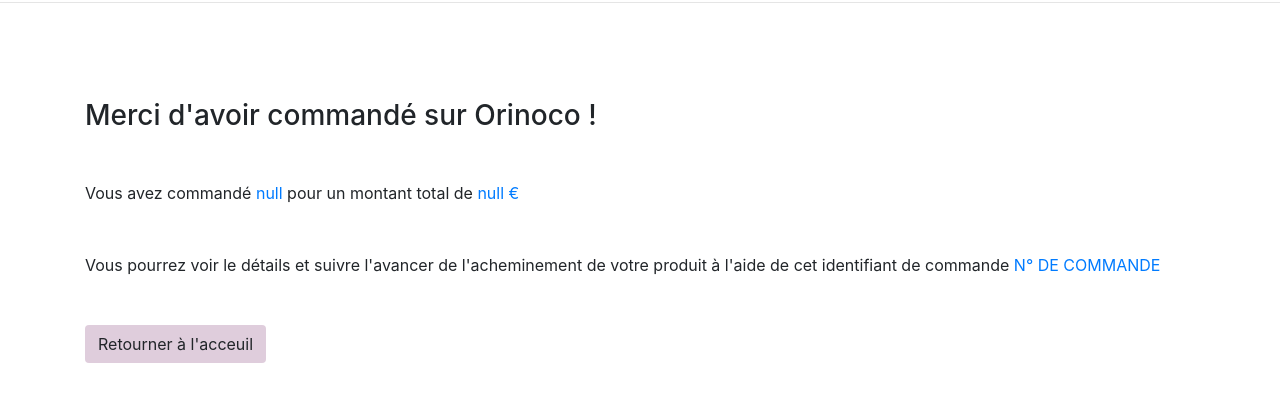
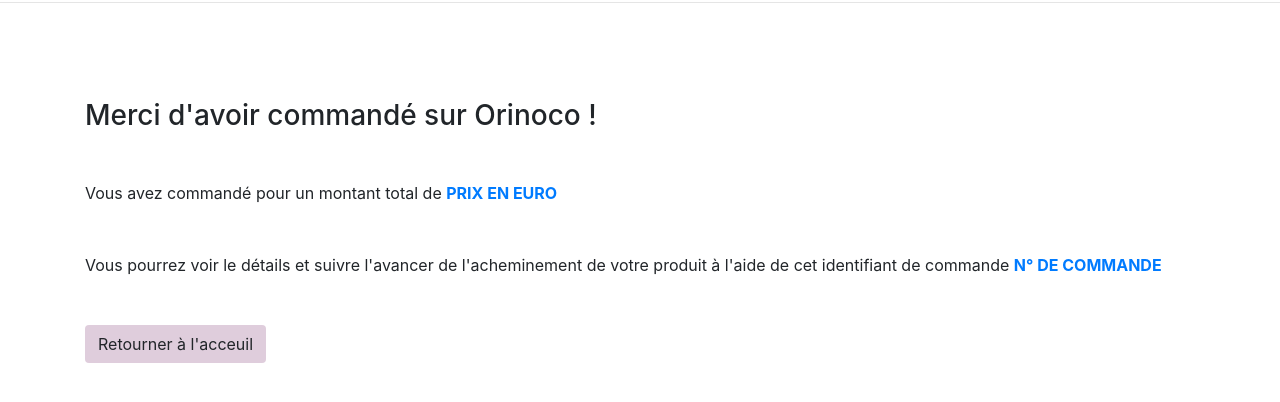
Before and after one commit to Ryatsune/Orinoco, a plain HTML site: page front-end/confirmation.html in a window 1280 px wide. Shown: the part 236-638 px from the top of the page. Drawn offline with nearby package versions, Linux system fonts and the light colour scheme.

Commit message:
remove spaces

```diff
--- a/front-end/confirmation.html
+++ b/front-end/confirmation.html
@@ -16,9 +16,7 @@
     <title>Orinoco - Confirmation de commande</title>
 </head>
 <body>
-
     <header>
-
         <nav class="navbar navbar-expand-lg navbar-light">
             <a href="index.html" class="text-decoration-none text-body col-auto col-md-10">
               <img src="../back-end/images/logo.png" alt="logo orinoco">
@@ -41,11 +39,9 @@
               </ul>
             </div>
           </nav>
-
     </header>
 
     <main class="mt-5 pt-5">
-
         <div>
             <div class="w-auto text-center mb-5">
                 <h1 class="mb-4">Récapitulatif de commande</h1>
@@ -53,23 +49,18 @@
             </div>
             <div class="container pt-5">
                 <p class="h3 mb-5">Merci d'avoir commandé sur Orinoco !</p>
-                <p class="mb-5">Vous avez commandé <span class="text-primary" id="teddie-confimation">PRODUIT</span> pour un montant total de <span class="text-primary" id="price-confirmation">PRIX EN EURO</span></p>
-                <p class="mb-5">Vous pourrez voir le détails et suivre l'avancer de l'acheminement de votre produit à l'aide de cet identifiant de commande <span class="text-primary">N° DE COMMANDE</span></p>
+                <p class="mb-5">Vous avez commandé pour un montant total de <span class="text-primary font-weight-bolder" id="price-confirmation">PRIX EN EURO</span></p>
+                <p class="mb-5">Vous pourrez voir le détails et suivre l'avancer de l'acheminement de votre produit à l'aide de cet identifiant de commande <span class="text-primary font-weight-bolder" id="order-confirmation">N° DE COMMANDE</span></p>
 
                 <a href="index.html" class="text-decoration-none">
                     <button class="btn btn-pink">Retourner à l'acceuil</button>
                 </a>
             </div>
         </div>
-
     </main>
-
-
-
 
     <script src="./JS/confirmation.js"></script>
     <script src="./JS/navbar.js"></script>
     <script defer="" src="https://use.fontawesome.com/releases/v5.14.0/js/all.js"></script>
-
 </body>
 </html>
```
Also changed, not shown: front-end/cart.html (+2 -9 lines), front-end/product.html (+0 -3 lines).
